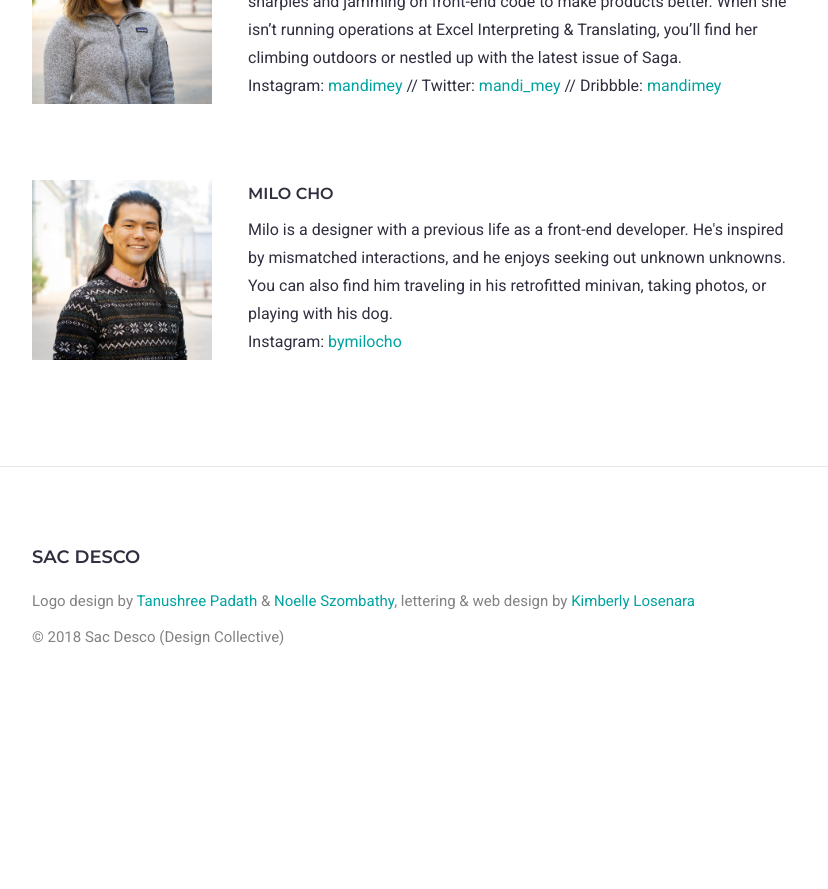
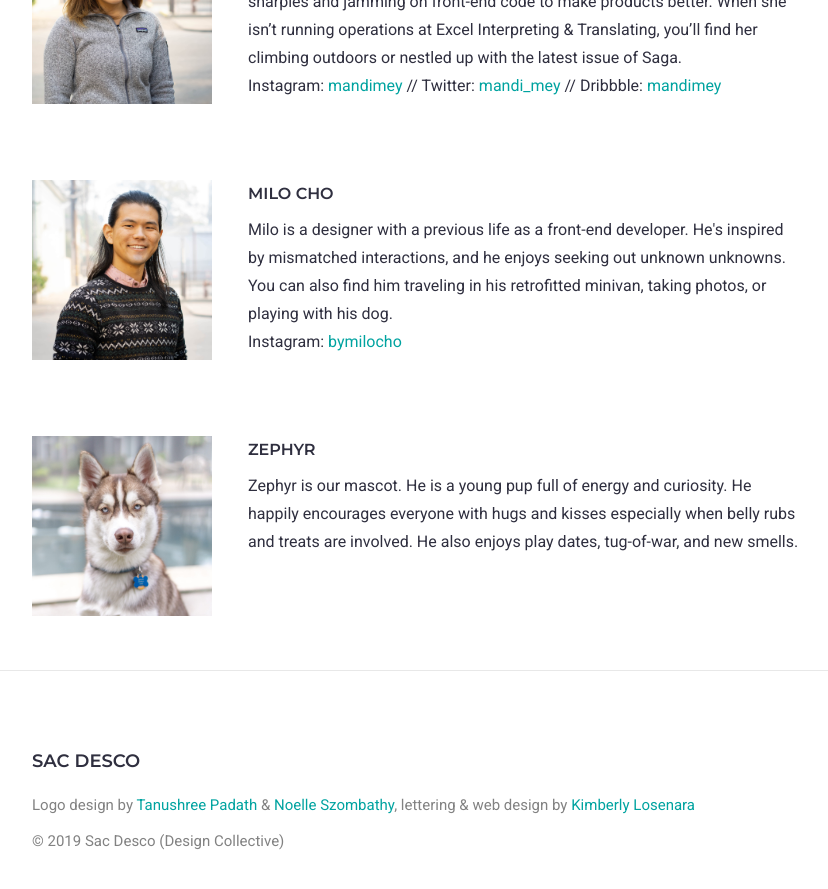
Before and after one commit to kmbrlygl/thisisdesco, a Jekyll site: the page built from index.md, in a window 1280 px wide and 900 px high, scrolled down 2707 px. Shown: the top 889 px of the window, without its empty margins (223-1051 px from the left). Built offline with Jekyll 4.4.1, drawn with Linux system fonts in a browser that asks for light colours; before the commit the page ends 3403 px from its top, so only the background shows below that.

Commit message:
- Updated copyright to 2019 - Added picture and bio for Zephyr

```diff
--- a/_includes/footer.html
+++ b/_includes/footer.html
@@ -7,7 +7,7 @@
     <div class="footer-col-wrapper">
       <div class="footer-col">
         <p>Logo design by <a href="mailto:tanupadath@gmail.com">Tanushree Padath</a> & <a href="mailto:noelleceane@gmail.com ">Noelle Szombathy</a>, lettering & web design by <a href="https://kmbrlygl.github.io/" target="_blanket">Kimberly Losenara</a></p>
-       <p>© 2018 Sac Desco (Design Collective)</p>
+       <p>© 2019 Sac Desco (Design Collective)</p>
       </div>
 
 <!--      <div class="footer-col footer-col-2">
--- a/index.md
+++ b/index.md
@@ -70,5 +70,9 @@ We approach design from a modern and practical standpoint and hope to work toget
   <div class="bio-name">Milo Cho</div>
   Milo is a designer with a previous life as a front-end developer. He's inspired by mismatched interactions, and he enjoys seeking out unknown unknowns. You can also find him traveling in his retrofitted minivan, taking photos, or playing with his dog.
   <div class="bio-channels">Instagram: <a href="https://instagram.com/bymilocho" target="_blank">bymilocho</a></div></li>
+  <li><img src="assets/images/bio-images-square/zephyr.jpg" alt="Zephyr">
+  <div class="bio-name">Zephyr</div>
+  Zephyr is our mascot. He is a young pup full of energy and curiosity. He happily encourages everyone with hugs and kisses especially when belly rubs and treats are involved. He also enjoys play dates, tug-of-war, and new smells.
+  </li>
 </ul>
 </div>
```
Also changed, not shown: assets/images/bio-images-square/zephyr.jpg (added), 1 other file.
